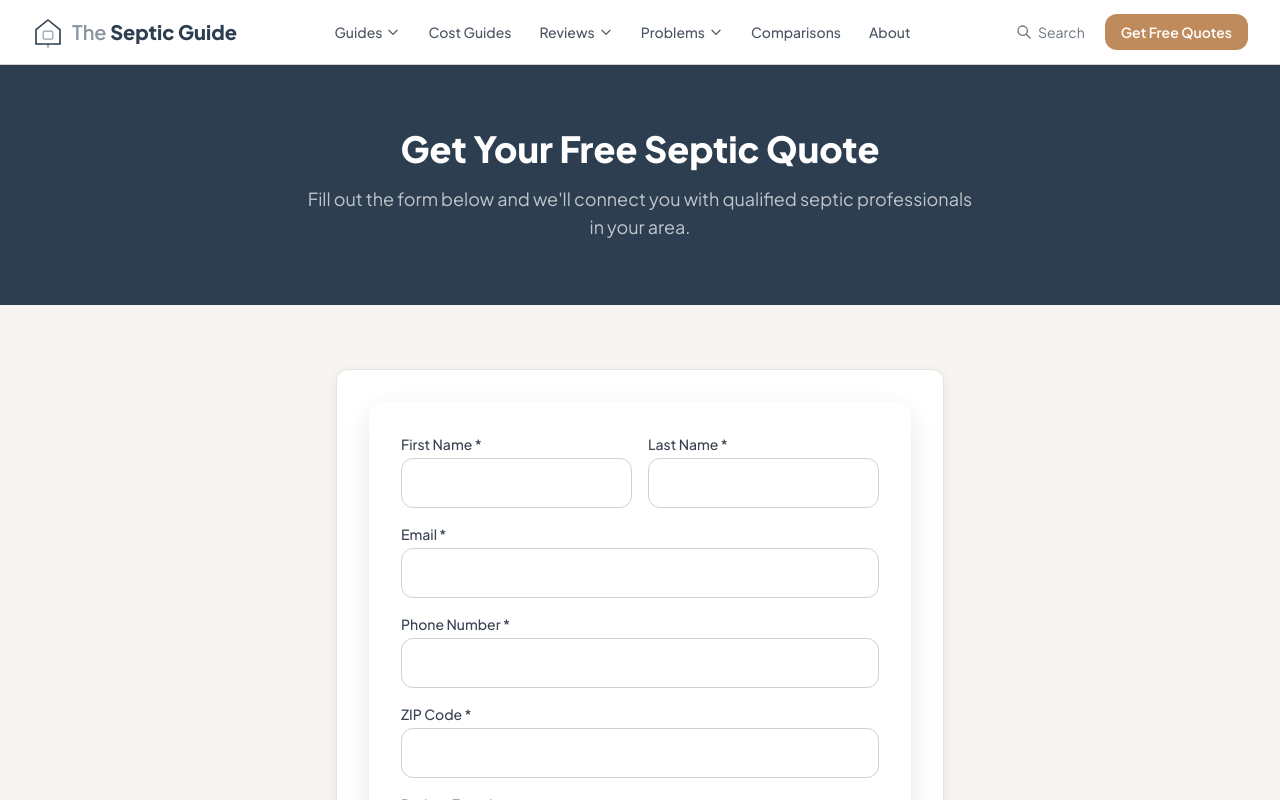
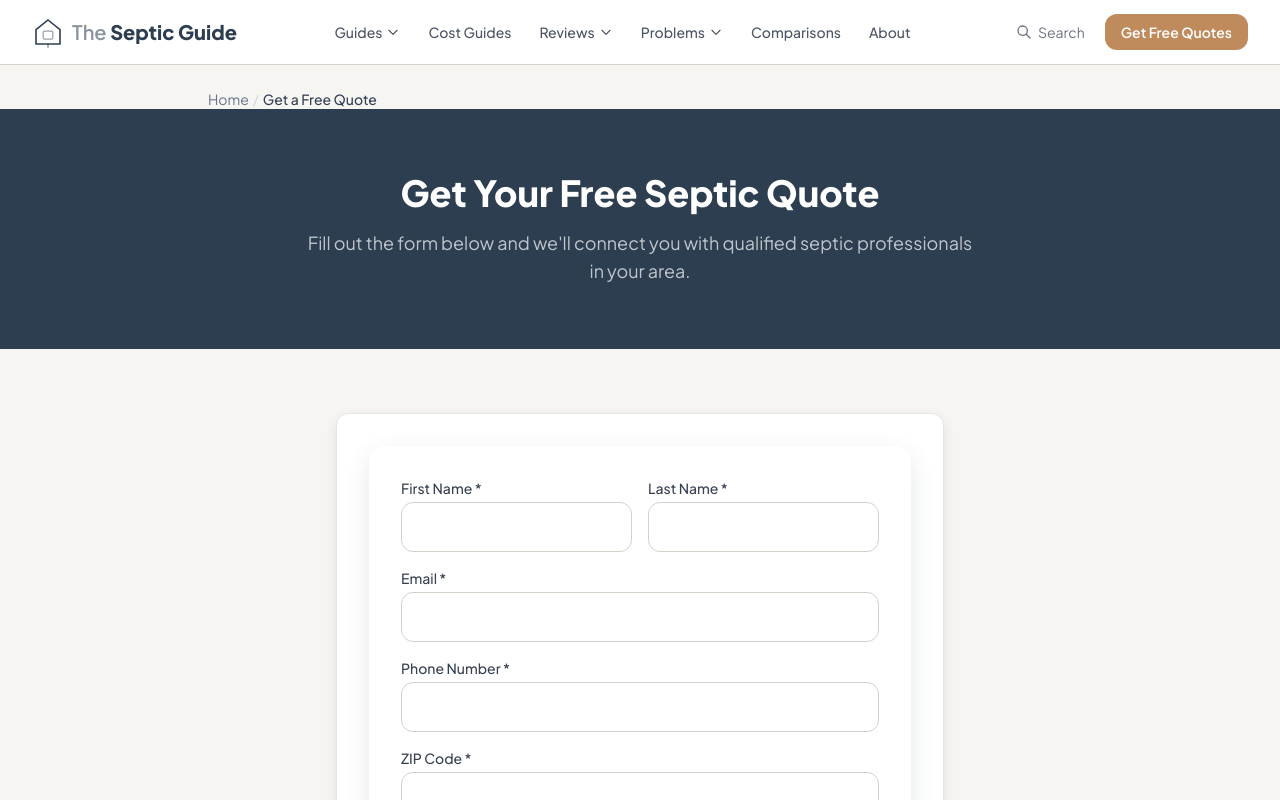
Before and after one commit to thebasementguide2026/theseptic.guide-, a Next.js app: page /get-quote in a window 1280 px wide. Shown: the top 800 px of the page. Built offline with nearby package versions, Linux system fonts and the light colour scheme.

Commit message:
Add breadcrumbs to get-quote page

```diff
--- a/app/get-quote/page.tsx
+++ b/app/get-quote/page.tsx
@@ -1,4 +1,5 @@
 import LeadForm from '@/components/LeadForm'
+import Breadcrumbs from '@/components/Breadcrumbs'
 
 export const metadata = {
   title: 'Get a Free Septic Quote | The Septic Guide',
@@ -8,6 +9,7 @@ export const metadata = {
 export default function GetQuotePage() {
   return (
     <>
+      <Breadcrumbs items={[{ label: 'Get a Free Quote' }]} />
       <section style={{ backgroundColor: '#2C3E50' }} className="text-white py-16">
         <div className="container-custom text-center">
           <h1 className="text-4xl font-extrabold mb-4">Get Your Free Septic Quote</h1>
```
